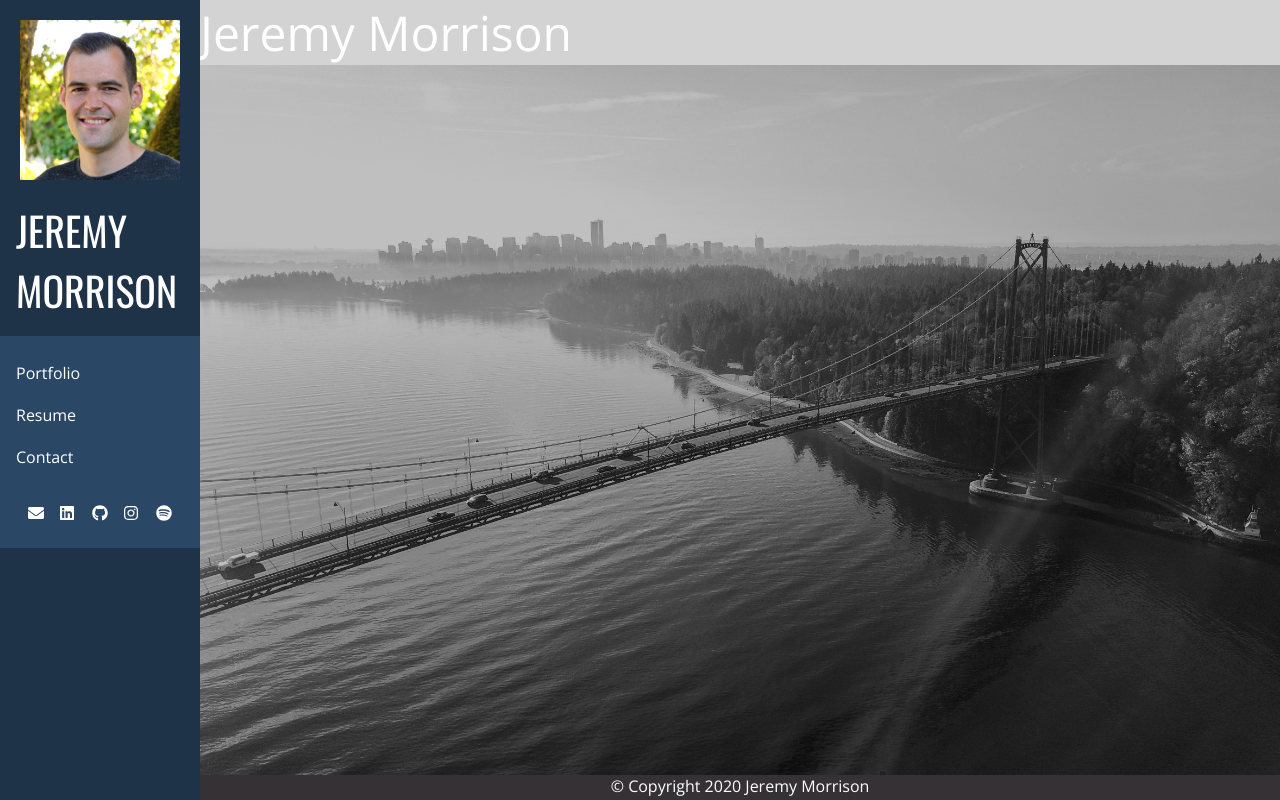
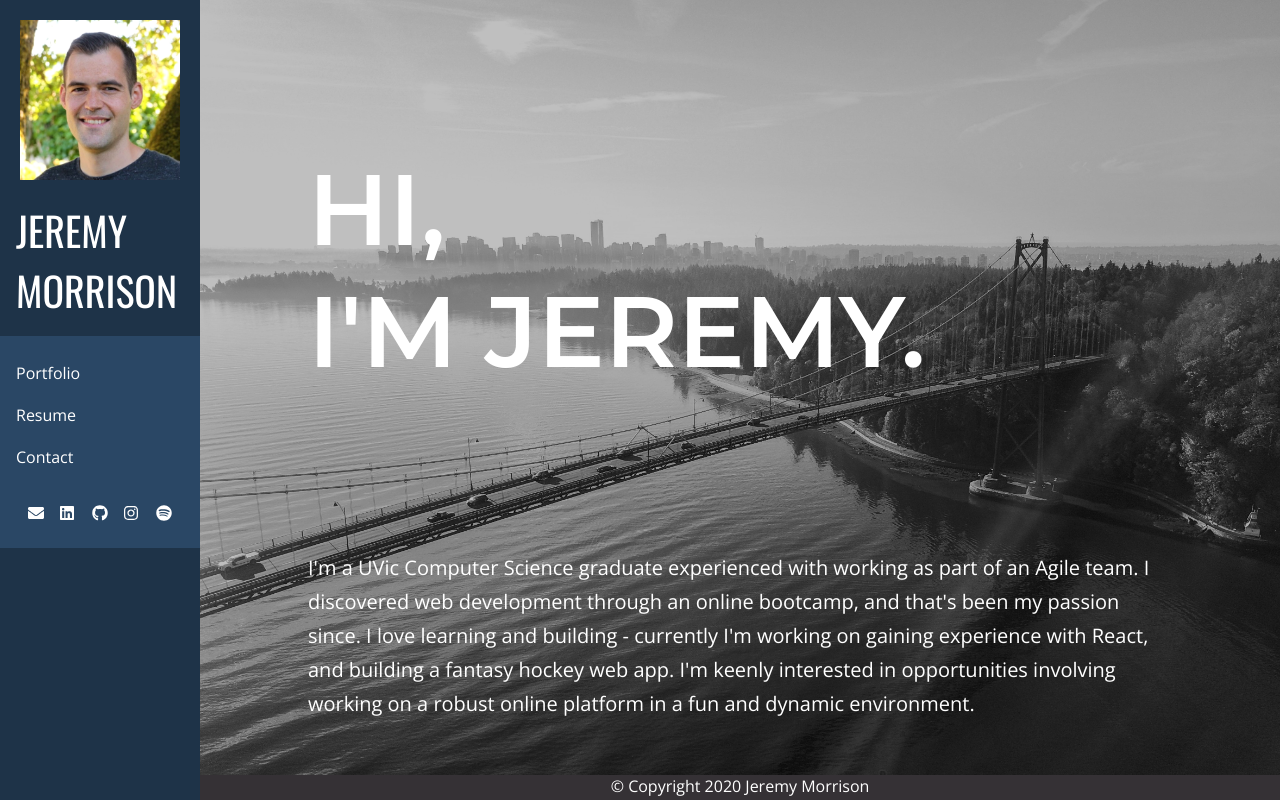
Before and after one commit to jemorriso/jeremymorrison.ca, a React (Create React App) app: page / in a window 1280 px wide. Built offline with nearby package versions, Linux system fonts and the light colour scheme; a web font is replaced by a local one.

Commit message:
Style landing page

```diff
--- a/src/components/Landing.js
+++ b/src/components/Landing.js
@@ -2,17 +2,44 @@ import React from 'react';
 import styled from 'styled-components';
 
 const Wrapper = styled.div`
-  background-color: lightgrey;
+  flex: 1 1 auto;
+  display: flex;
+  flex-direction: column;
+  justify-content: space-around;
+  padding: 0 10%;
 `;
 
-const Statement = styled.div`
-  font-size: 3em;
+const IntroWrapper = styled.div`
+  margin-top: 8%;
+`;
+
+const Intro = styled.header`
+  font-family: var(--font-display-primary);
+  font-size: 10rem;
+  font-weight: 600;
+  text-transform: uppercase;
+`;
+
+const Statement = styled.p`
+  line-height: 1.7;
+  font-size: 2rem;
 `;
 
 function Landing(props) {
   return (
     <Wrapper>
-      <Statement>Jeremy Morrison</Statement>
+      <IntroWrapper>
+        <Intro>Hi,</Intro>
+        <Intro>I'm Jeremy.</Intro>
+      </IntroWrapper>
+      <Statement>
+        I'm a UVic Computer Science graduate experienced with working as part of
+        an Agile team. I discovered web development through an online bootcamp,
+        and that's been my passion since. I love learning and building -
+        currently I'm working on gaining experience with React, and building a
+        fantasy hockey web app. I'm keenly interested in opportunities involving
+        working on a robust online platform in a fun and dynamic environment.
+      </Statement>
     </Wrapper>
   );
 }
```
